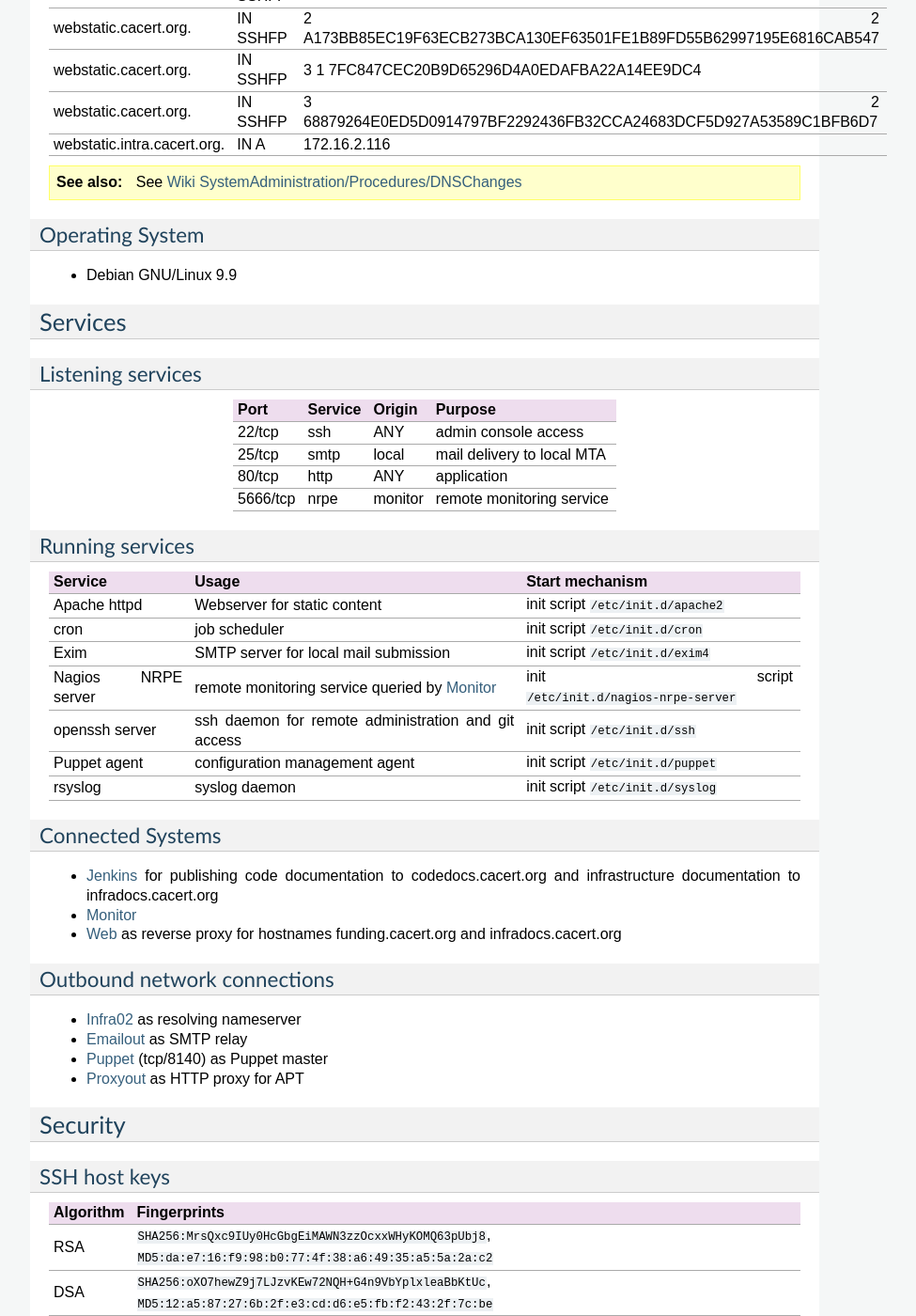
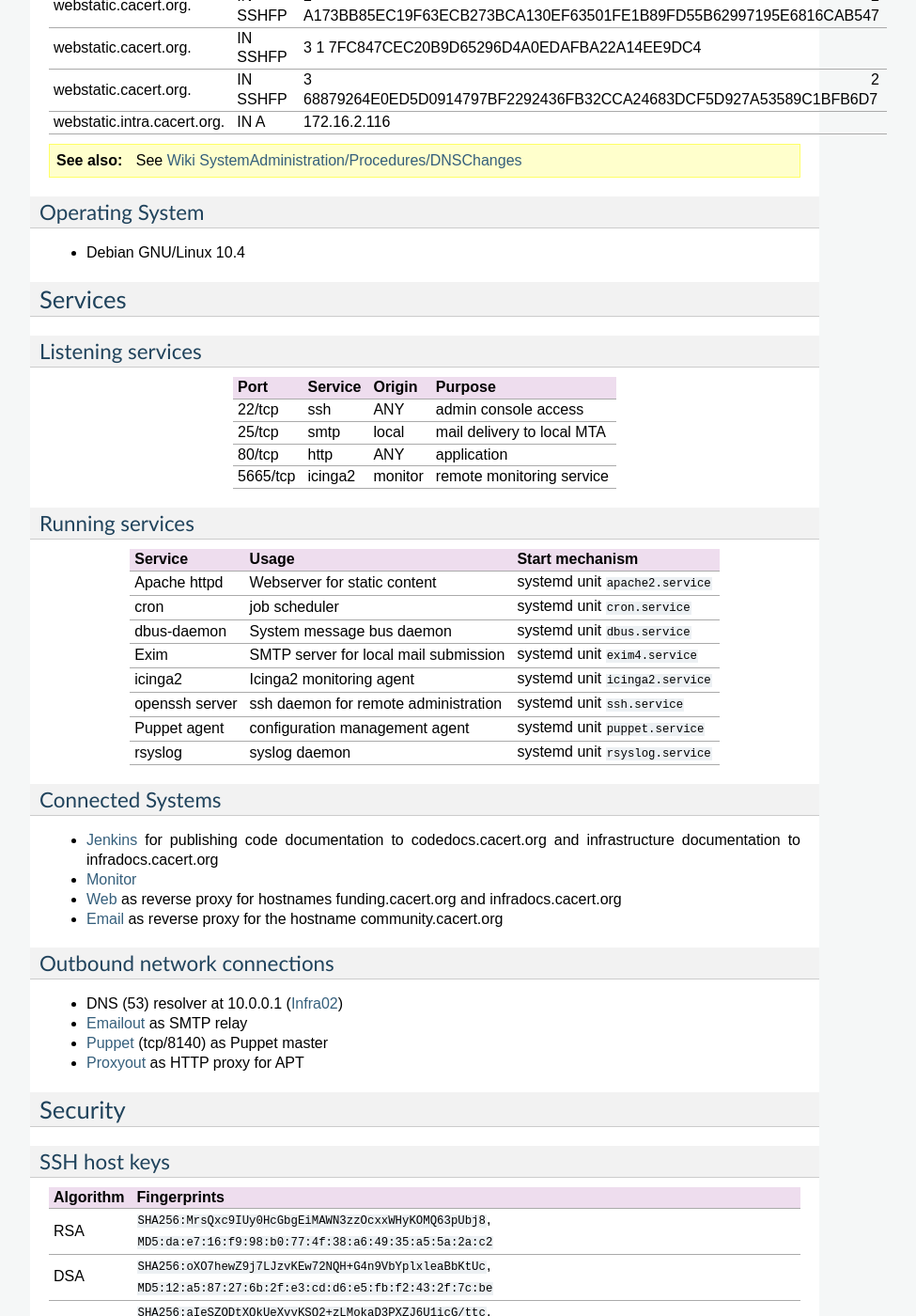
Before and after one commit to CAcertOrg/cacert-infradocs, a Sphinx documentation site: the page built from docs/systems/webstatic.rst, in a window 1280 px wide and 1400 px high, scrolled down 1832 px. Shown: the whole window at 94% size, without its empty margins (198-1173 px from the left). Built offline with Sphinx 7.4.7, drawn with Linux system fonts in a browser that asks for light colours; pages that are not in the unit, such as notebooks, are missing from menus; cross-references to code outside the pages are shown as plain code; some of the changed text lies outside the part shown.

Commit message:
Update documentation for webstatic

```diff
--- a/docs/systems/webstatic.rst
+++ b/docs/systems/webstatic.rst
@@ -118,10 +116,10 @@
 ----------------
 
 .. index::
-   single: Debian GNU/Linux; Stretch
-   single: Debian GNU/Linux; 9.9
+   single: Debian GNU/Linux; Buster
+   single: Debian GNU/Linux; 10.4
 
-* Debian GNU/Linux 9.9
+* Debian GNU/Linux 10.4
 
 Services
 ========
@@ -129,17 +127,17 @@
 Listening services
 ------------------
 
-+----------+-----------+-----------+----------------------------+
-| Port     | Service   | Origin    | Purpose                    |
-+==========+===========+===========+============================+
-| 22/tcp   | ssh       | ANY       | admin console access       |
-+----------+-----------+-----------+----------------------------+
-| 25/tcp   | smtp      | local     | mail delivery to local MTA |
-+----------+-----------+-----------+----------------------------+
-| 80/tcp   | http      | ANY       | application                |
-+----------+-----------+-----------+----------------------------+
-| 5666/tcp | nrpe      | monitor   | remote monitoring service  |
-+----------+-----------+-----------+----------------------------+
++----------+---------+---------+----------------------------+
+| Port     | Service | Origin  | Purpose                    |
++==========+=========+=========+============================+
+| 22/tcp   | ssh     | ANY     | admin console access       |
++----------+---------+---------+----------------------------+
+| 25/tcp   | smtp    | local   | mail delivery to local MTA |
++----------+---------+---------+----------------------------+
+| 80/tcp   | http    | ANY     | application                |
++----------+---------+---------+----------------------------+
+| 5665/tcp | icinga2 | monitor | remote monitoring service  |
++----------+---------+---------+----------------------------+
 
 Running services
 ----------------
@@ -147,39 +145,32 @@
 .. index::
    single: apache httpd
    single: cron
+   single: dbus
    single: exim
-   single: nrpe
+   single: icinga2
    single: openssh
-   single: puppet agent
+   single: puppet
    single: rsyslog
 
-+--------------------+----------------------+----------------------------------------+
-| Service            | Usage                | Start mechanism                        |
-+====================+======================+========================================+
-| Apache httpd       | Webserver for static | init script                            |
-|                    | content              | :file:`/etc/init.d/apache2`            |
-+--------------------+----------------------+----------------------------------------+
-| cron               | job scheduler        | init script :file:`/etc/init.d/cron`   |
-+--------------------+----------------------+----------------------------------------+
-| Exim               | SMTP server for      | init script                            |
-|                    | local mail           | :file:`/etc/init.d/exim4`              |
-|                    | submission           |                                        |
-+--------------------+----------------------+----------------------------------------+
-| Nagios NRPE server | remote monitoring    | init script                            |
-|                    | service queried by   | :file:`/etc/init.d/nagios-nrpe-server` |
-|                    | :doc:`monitor`       |                                        |
-+--------------------+----------------------+----------------------------------------+
-| openssh server     | ssh daemon for       | init script :file:`/etc/init.d/ssh`    |
-|                    | remote               |                                        |
-|                    | administration       |                                        |
-|                    | and git access       |                                        |
-+--------------------+----------------------+----------------------------------------+
-| Puppet agent       | configuration        | init script                            |
-|                    | management agent     | :file:`/etc/init.d/puppet`             |
-+--------------------+----------------------+----------------------------------------+
-| rsyslog            | syslog daemon        | init script                            |
-|                    |                      | :file:`/etc/init.d/syslog`             |
-+--------------------+----------------------+----------------------------------------+
++----------------+---------------------------------------+----------------------------------+
+| Service        | Usage                                 | Start mechanism                  |
++================+=======================================+==================================+
+| Apache httpd   | Webserver for static content          | systemd unit ``apache2.service`` |
++----------------+---------------------------------------+----------------------------------+
+| cron           | job scheduler                         | systemd unit ``cron.service``    |
++----------------+---------------------------------------+----------------------------------+
+| dbus-daemon    | System message bus daemon             | systemd unit ``dbus.service``    |
++----------------+---------------------------------------+----------------------------------+
+| Exim           | SMTP server for local mail submission | systemd unit ``exim4.service``   |
++----------------+---------------------------------------+----------------------------------+
+| icinga2        | Icinga2 monitoring agent              | systemd unit ``icinga2.service`` |
++----------------+---------------------------------------+----------------------------------+
+| openssh server | ssh daemon for remote administration  | systemd unit ``ssh.service``     |
++----------------+---------------------------------------+----------------------------------+
+| Puppet agent   | configuration management agent        | systemd unit ``puppet.service``  |
++----------------+---------------------------------------+----------------------------------+
+| rsyslog        | syslog daemon                         | systemd unit ``rsyslog.service`` |
++----------------+---------------------------------------+----------------------------------+
 
 Connected Systems
 -----------------
@@ -189,11 +180,12 @@
 * :doc:`monitor`
 * :doc:`web` as reverse proxy for hostnames funding.cacert.org and
   infradocs.cacert.org
+* :doc:`email` as reverse proxy for the hostname community.cacert.org
 
 Outbound network connections
 ----------------------------
 
-* :doc:`infra02` as resolving nameserver
+* DNS (53) resolver at 10.0.0.1 (:doc:`infra02`)
 * :doc:`emailout` as SMTP relay
 * :doc:`puppet` (tcp/8140) as Puppet master
 * :doc:`proxyout` as HTTP proxy for APT
```
Also changed, not shown: other parts of docs/systems/webstatic.rst (+0 -4 lines).
